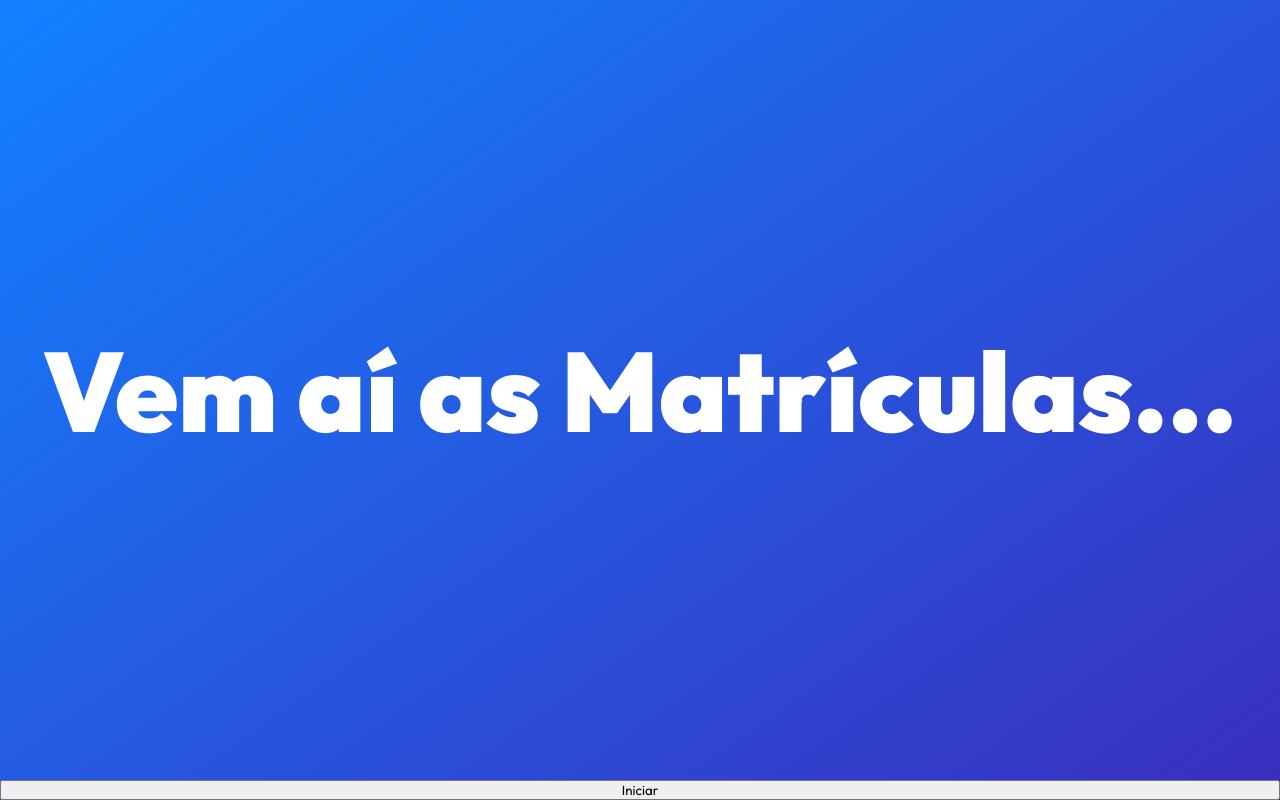
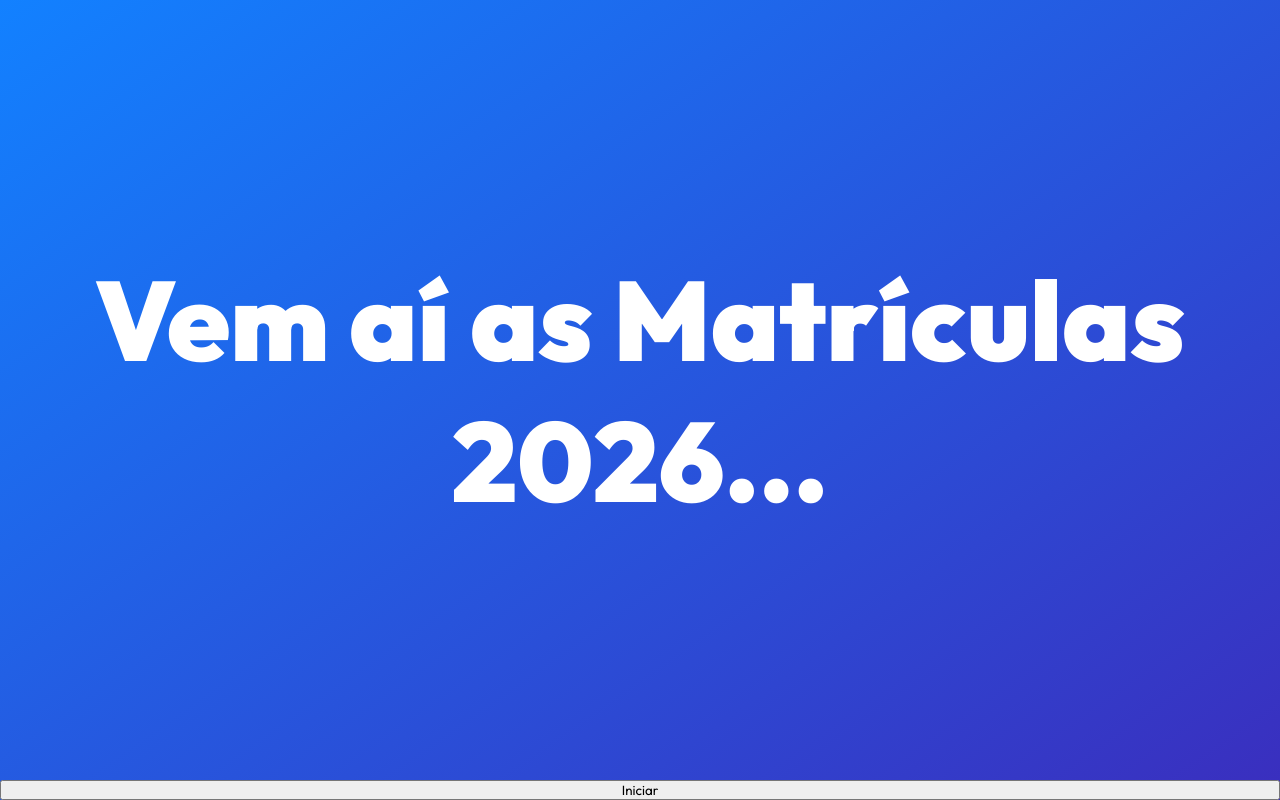
Before and after one commit to andreluizhla/site-vem-ai, a plain HTML site: page index.html in a window 1280 px wide. Drawn offline with Linux system fonts and the light colour scheme.

Commit message:
Update index.html

```diff
--- a/index.html
+++ b/index.html
@@ -73,7 +73,7 @@
     </style>
 </head>
 <body>
-    <p class="message" id="message-id">Vem aí as Matrículas...</p>
+    <p class="message" id="message-id">Vem aí as Matrículas 2026...</p>
     <div class="message-div" id="id-message-div"></div>
     <button onclick="clique()" id="id-botao">Iniciar</button>
     <script>
```
